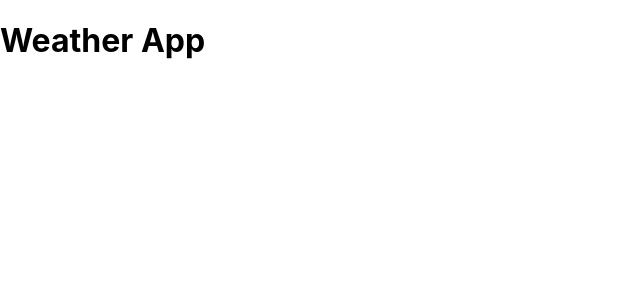
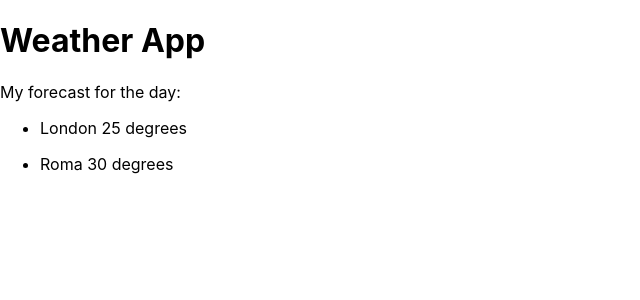
Before and after one commit to lucioxx89/Weather_App, a React (Create React App) app: page / in a window 1280 px wide. Shown: the top 300 px of the page, without its empty margins (0-640 px from the left). Built offline with nearby package versions, Linux system fonts and the light colour scheme.

Commit message:
added ForecastList componnets and so far  map dummy data

```diff
--- a/src/App.js
+++ b/src/App.js
@@ -1,10 +1,27 @@
 import "./App.css";
+import ForecastList from "./components/ForecastList";
 
 function App() {
+  const DUMMY_DATA = [
+    {
+      city: "London",
+      temperature: "25 degrees",
+    },
+    { city: "Roma", temperature: "30 degrees" },
+  ];
+
   return (
-    <div>
+    <>
       <h1> Weather App </h1>
-    </div>
+      <ForecastList />
+      {DUMMY_DATA.map((item) => (
+        <ul>
+          <li>
+            {item.city} {item.temperature}
+          </li>
+        </ul>
+      ))}
+    </>
   );
 }
 
--- /dev/null
+++ b/src/components/ForecastList.js
@@ -0,0 +1,11 @@
+import React from "react";
+
+const ForecastList = () => {
+  return (
+    <div>
+      <p>My forecast for the day:</p>
+    </div>
+  );
+};
+
+export default ForecastList;
```
